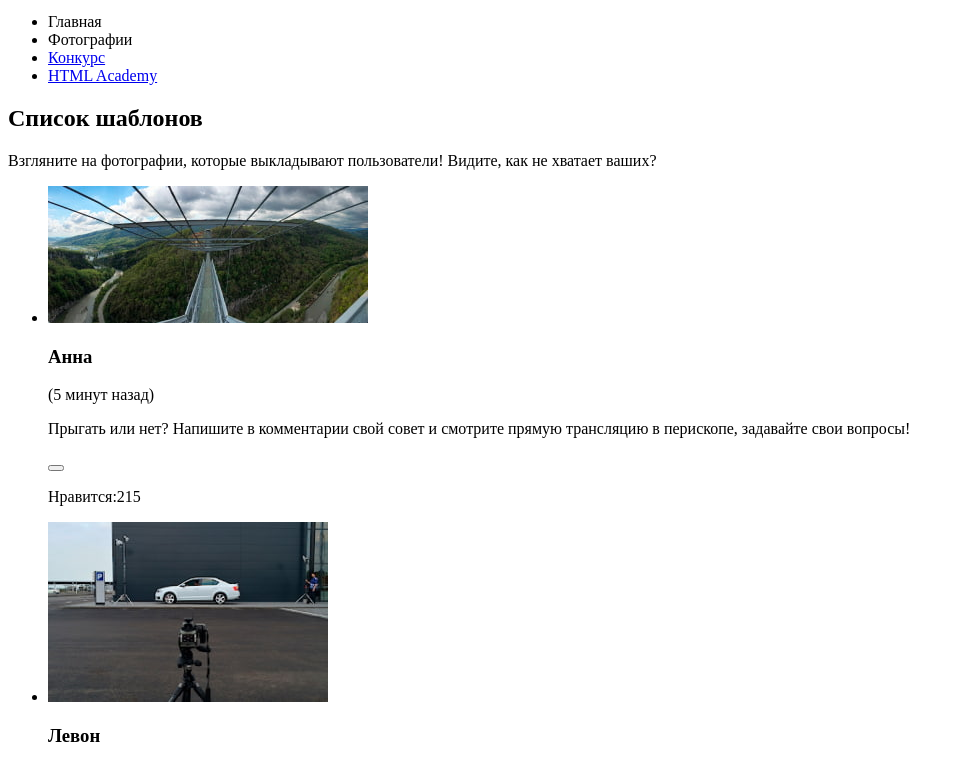
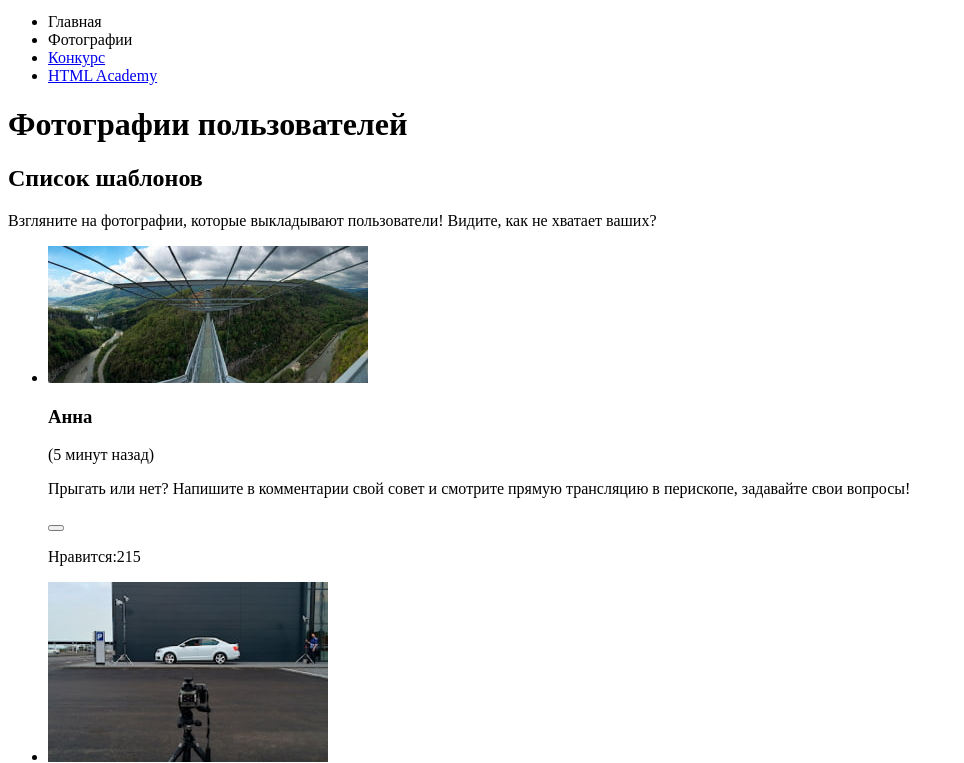
Before and after one commit to Alina837-a/1723687-pink-22, a website: page source/catalog.html in a window 1280 px wide. Shown: the part 76-839 px from the top of the page, without its empty margins (0-964 px from the left). Drawn offline with Linux system fonts and the light colour scheme.

Commit message:
Разметка страницы каталога

```diff
--- a/source/catalog.html
+++ b/source/catalog.html
@@ -42,7 +42,7 @@
 
     <main class="page-main">
       <div class="user">
-
+        <h1 class="user__photo">Фотографии пользователей</h1>
       </div>
       <section class="catalog">
         <h2 class="visually-hidden">Список шаблонов</h2>
```
